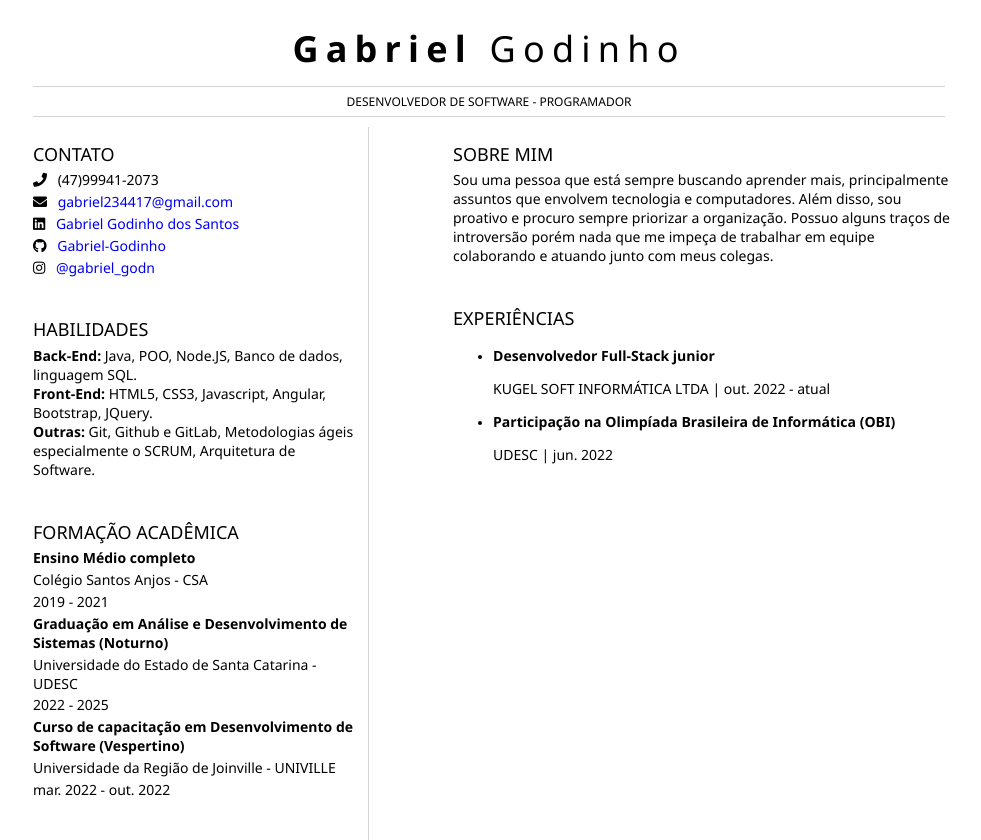
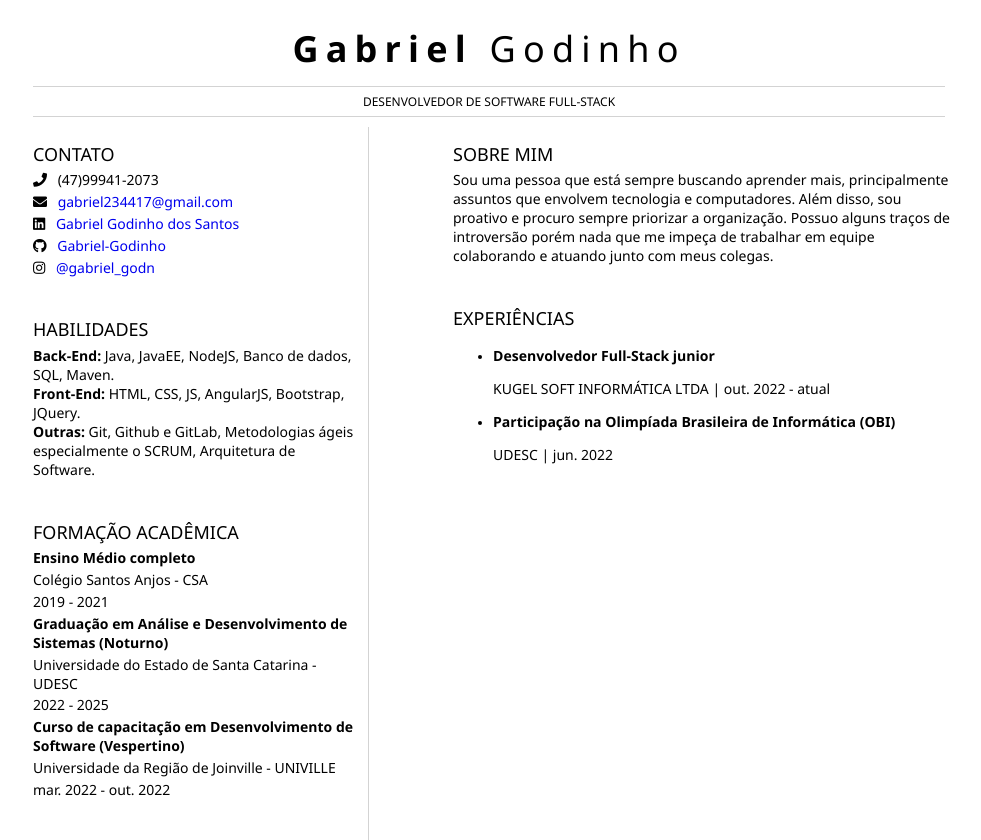
Before and after one commit to Gabriel-Godinho/curriculo-resume, a plain HTML site: page index.html in a window 1280 px wide. Shown: the whole page, without its empty margins (151-1132 px from the left). Drawn offline with Linux system fonts and the light colour scheme.

Commit message:
Mudanças no conteúdo
Mudanças pequenas na parte de HABILIDADES.

```diff
--- a/index.html
+++ b/index.html
@@ -12,7 +12,7 @@
     <header id="header">
         <h1><strong>Gabriel</strong> Godinho</h1>
         <hr>
-        DESENVOLVEDOR DE SOFTWARE - PROGRAMADOR
+        DESENVOLVEDOR DE SOFTWARE FULL-STACK
         <hr>
     </header>
     <main>
@@ -48,8 +48,8 @@
             <section>
                 <h2>HABILIDADES</h2>
                 <p>
-                    <strong>Back-End:</strong> Java, POO, Node.JS, Banco de dados, linguagem SQL.<br>
-                    <strong>Front-End:</strong> HTML5, CSS3, Javascript, Angular, Bootstrap, JQuery.<br>
+                    <strong>Back-End:</strong> Java, JavaEE, NodeJS, Banco de dados, SQL, Maven.<br>
+                    <strong>Front-End:</strong> HTML, CSS, JS, AngularJS, Bootstrap, JQuery.<br>
                     <strong>Outras:</strong> Git, Github e GitLab, Metodologias ágeis especialmente o SCRUM, Arquitetura de Software.
                 </p>
             </section>
```
